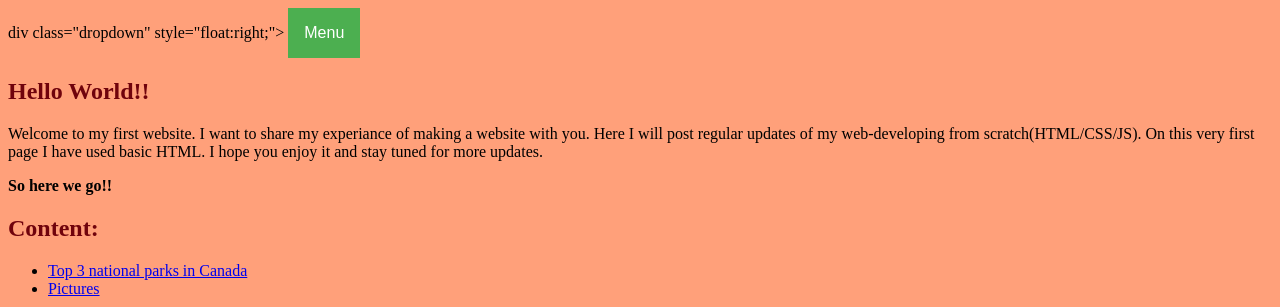
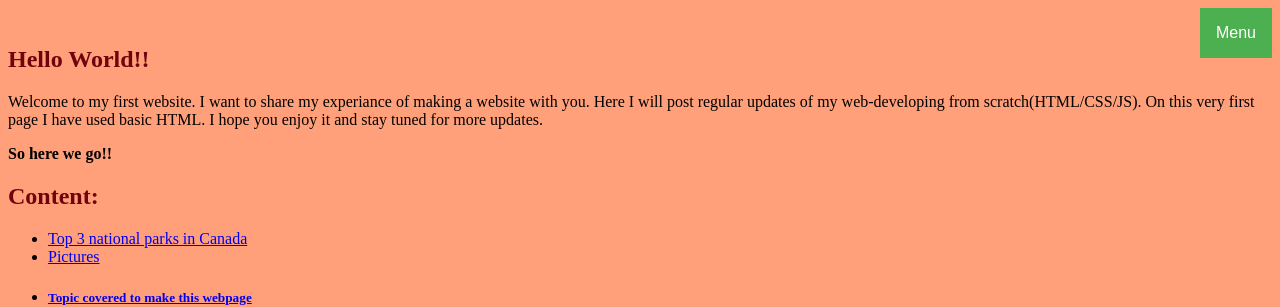
Before and after one commit to DhairyaKachhia/DhairyaKachhia.github.io, a plain HTML site: page day2.html in a window 1280 px wide. Shown: the top 307 px of the page. Drawn offline with Linux system fonts and the light colour scheme.

Commit message:
Update day2.html

```diff
--- a/day2.html
+++ b/day2.html
@@ -71,7 +71,7 @@
 </head>
 
 <body>
-    div class="dropdown" style="float:right;">
+    <div class="dropdown" style="float:right;">
         <button class="dropbtn">Menu</button>
         <div class="dropdown-content">
             <a href="#">Day 1</a>
```
